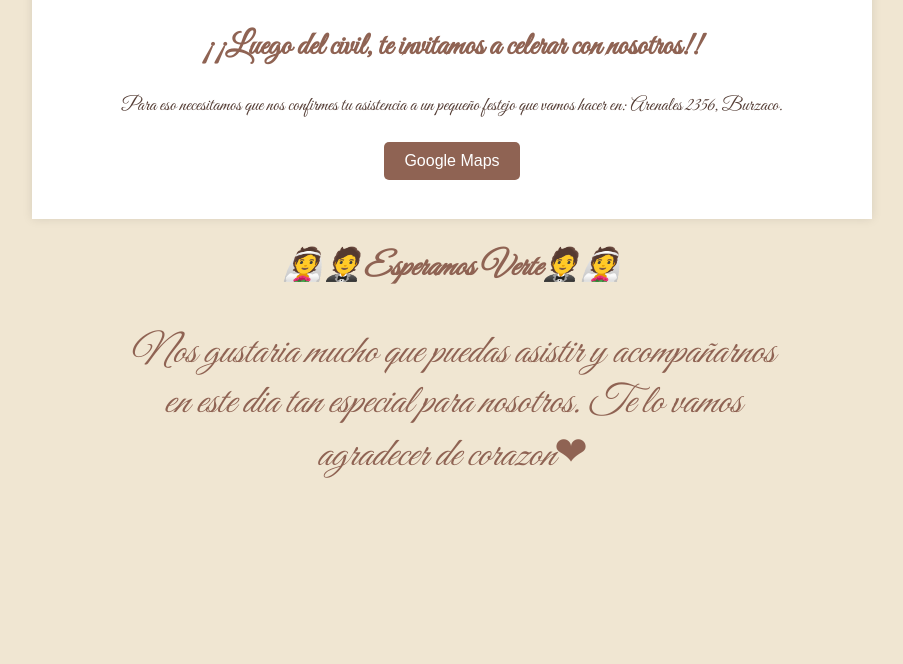
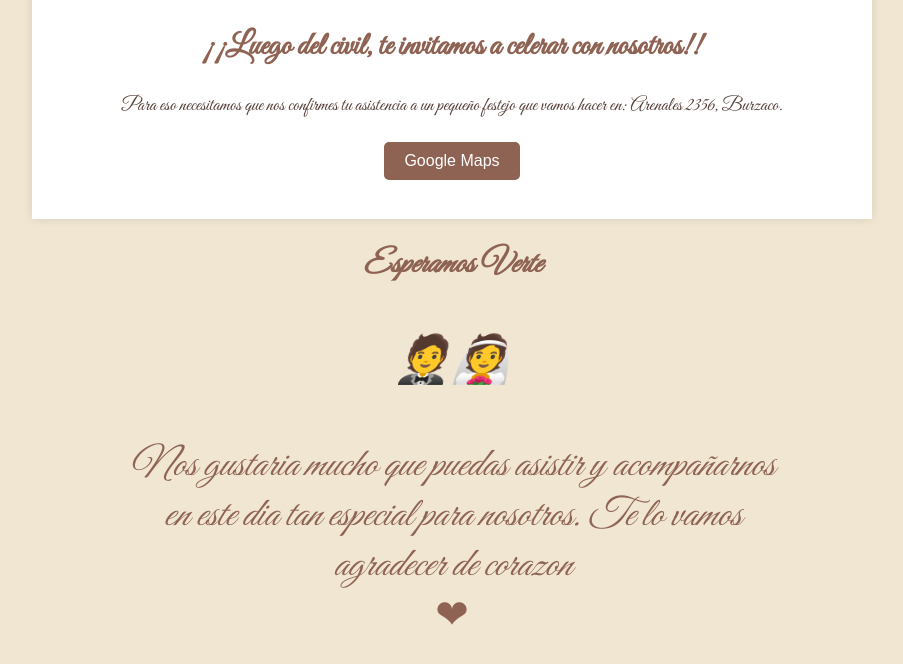
Before and after one commit to jvega0895/invitacion, a plain HTML site: page index.html in a window 1280 px wide. Shown: the part 1184-1848 px from the top of the page, without its empty margins (188-1091 px from the left). Before the commit the page ends 1705 px from the top, so only its background shows below. Drawn offline with Linux system fonts and the light colour scheme.

Commit message:
cambio al final

```diff
--- a/index.html
+++ b/index.html
@@ -56,9 +56,10 @@
     </section>
     <footer class="link_pago">
       <div class="info_link">
-        <h2>👰🤵Esperamos Verte🤵👰</h2>
+        <h2>Esperamos Verte</h2>
+        <h3>🤵👰</h3>
         <p>
-          Nos gustaria mucho que puedas asistir y acompañarnos en este dia tan especial para nosotros. Te lo vamos agradecer de corazon❤
+          Nos gustaria mucho que puedas asistir y acompañarnos en este dia tan especial para nosotros. Te lo vamos agradecer de corazon <br>❤
         </p>
 
     <footer/>
```
